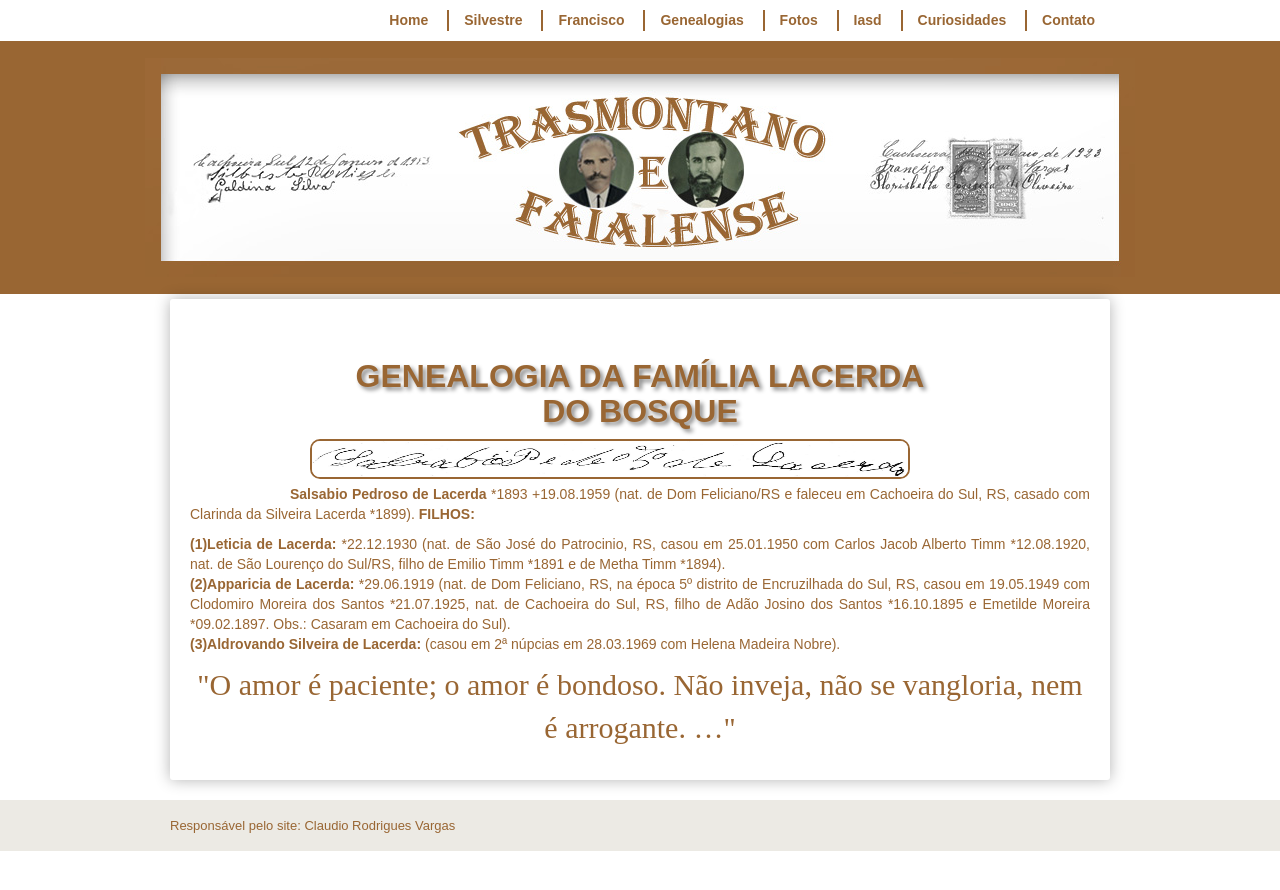
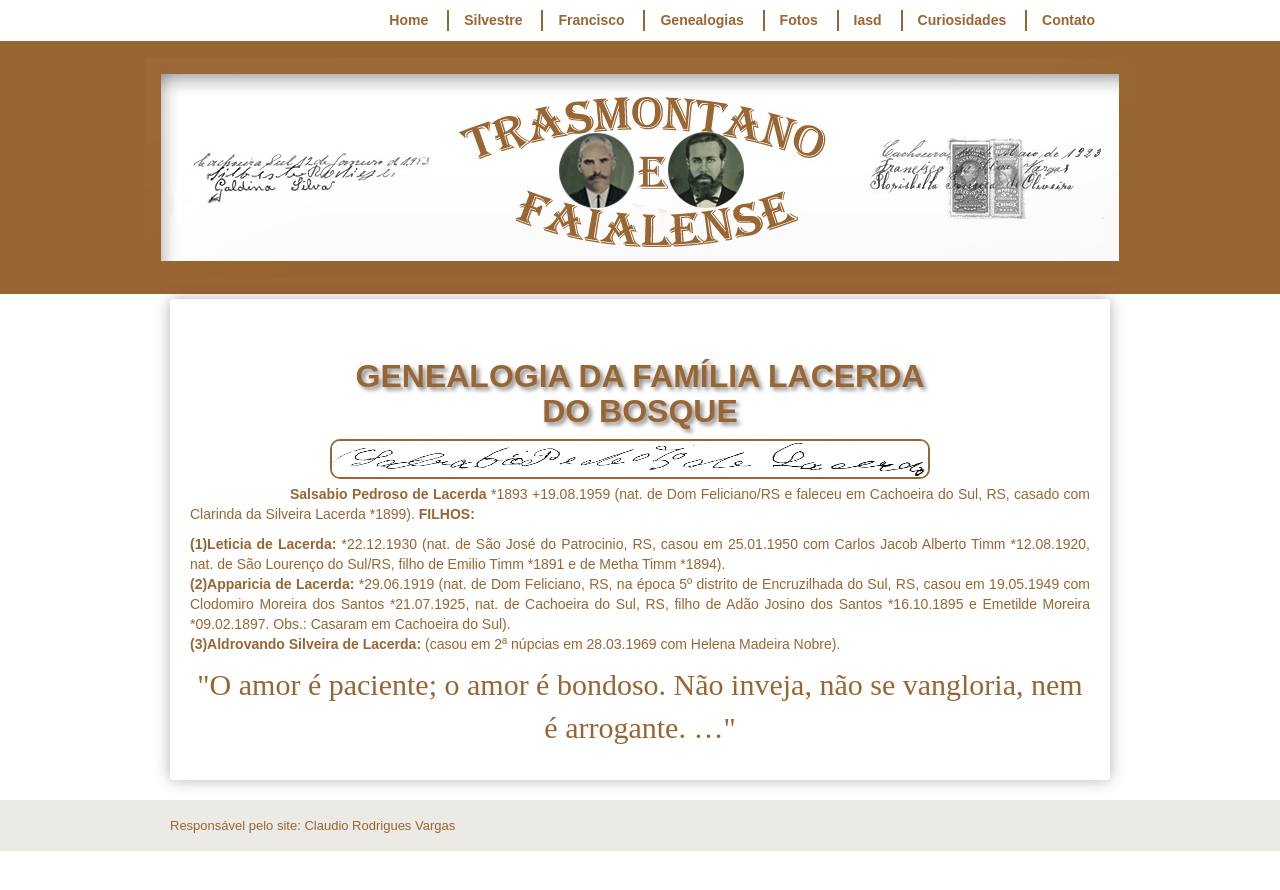
Before and after one commit to claudiovargas1955/claudiovargas1955.github.io, a Jekyll site: the page built from _pages/familia-lacerda-salsabio.html, in a window 1280 px wide. Shown: the top 890 px of the page. Built offline with Jekyll 4.4.1, drawn with Linux system fonts in a browser that asks for light colours; some web fonts are replaced.

Commit message:
Update familia-lacerda-salsabio.html

```diff
--- a/_pages/familia-lacerda-salsabio.html
+++ b/_pages/familia-lacerda-salsabio.html
@@ -33,7 +33,7 @@ details[open] summary {color:#996633;
       }
 
   .esq1{margin-right:120px;
-        margin-left:120px;
+        margin-left:140px;
         margin-bottom:5px;
         border:#996633 solid 2px;
         border-radius:10px;
```
